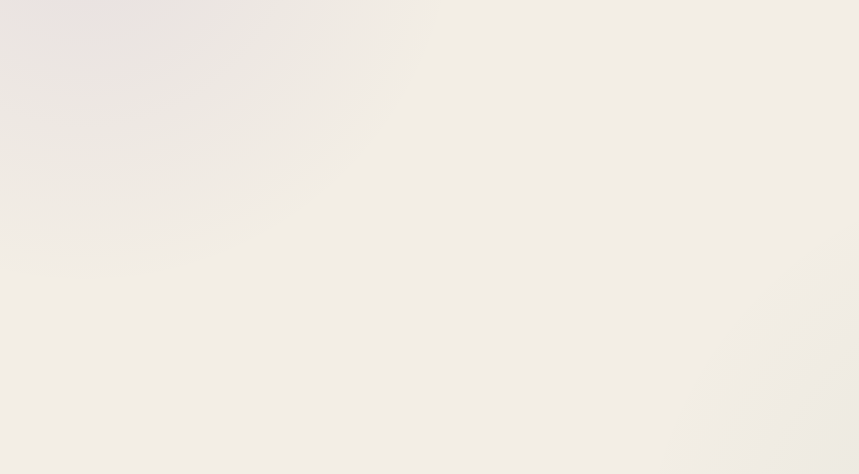
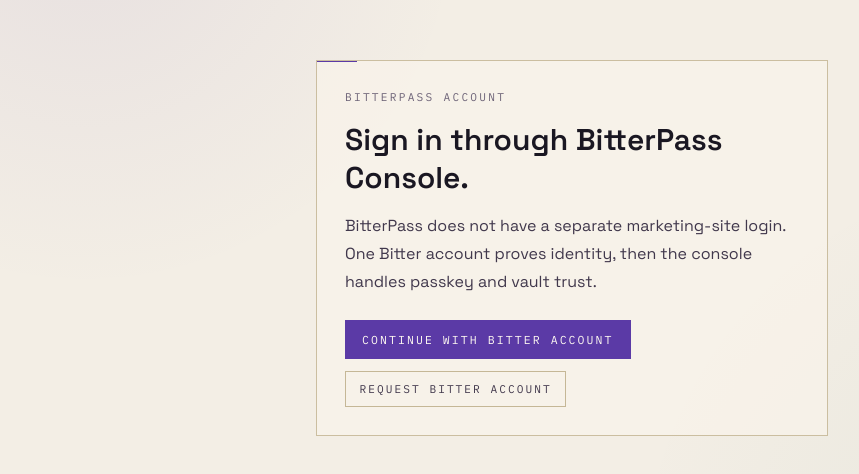
Before and after one commit to sheetgenius/bitterpass-marketing, a Nuxt app: page /login in a window 1280 px wide. Before the commit this address had no page. Shown: the part 152-626 px from the top of the page, without its empty margins (68-927 px from the left). Built offline with nearby package versions, Linux system fonts and the light colour scheme.

Commit message:
Bridge BitterPass marketing account paths

```diff
--- /dev/null
+++ b/app/pages/login.vue
@@ -0,0 +1,39 @@
+<script setup lang="ts">
+const consoleLoginUrl = 'https://app.bitterpass.com/login'
+const signupUrl = 'https://bitter.sh/signup'
+
+useSeoMeta({
+  title: 'Sign in to BitterPass through Bitter',
+  description:
+    'BitterPass uses one Bitter account plus passkey/vault trust. Continue to the BitterPass console to unlock or request access.',
+  robots: 'noindex, follow',
+})
+
+useHead({
+  link: [{ rel: 'canonical', href: 'https://bitterpass.com/login' }],
+})
+</script>
+
+<template>
+  <main class="grid min-h-screen place-items-center px-6 py-12">
+    <section class="panel card-line w-full max-w-lg p-7">
+      <p class="section-index">BitterPass account</p>
+      <h1 class="mt-4 text-3xl font-semibold leading-tight">
+        Sign in through BitterPass Console.
+      </h1>
+      <p class="mt-4 leading-7 text-muted-strong">
+        BitterPass does not have a separate marketing-site login. One Bitter
+        account proves identity, then the console handles passkey and vault
+        trust.
+      </p>
+      <div class="mt-6 flex flex-wrap gap-3">
+        <a class="btn-primary" :href="consoleLoginUrl">
+          Continue with Bitter account
+        </a>
+        <a class="btn-outline" :href="signupUrl">
+          Request Bitter account
+        </a>
+      </div>
+    </section>
+  </main>
+</template>
--- /dev/null
+++ b/app/pages/signup.vue
@@ -0,0 +1,38 @@
+<script setup lang="ts">
+const signupUrl = 'https://bitter.sh/signup'
+const consoleLoginUrl = 'https://app.bitterpass.com/login'
+
+useSeoMeta({
+  title: 'Request BitterPass access through Bitter',
+  description:
+    'BitterPass access starts with one Bitter account. Request access through Bitter, then use passkey and vault trust in the console.',
+  robots: 'noindex, follow',
+})
+
+useHead({
+  link: [{ rel: 'canonical', href: 'https://bitterpass.com/signup' }],
+})
+</script>
+
+<template>
+  <main class="grid min-h-screen place-items-center px-6 py-12">
+    <section class="panel card-line w-full max-w-lg p-7">
+      <p class="section-index">BitterPass access</p>
+      <h1 class="mt-4 text-3xl font-semibold leading-tight">
+        Request access through Bitter.
+      </h1>
+      <p class="mt-4 leading-7 text-muted-strong">
+        BitterPass vault access is reviewed from one Bitter account. There is no
+        BitterPass-only signup path or local password account.
+      </p>
+      <div class="mt-6 flex flex-wrap gap-3">
+        <a class="btn-primary" :href="signupUrl">
+          Request Bitter account
+        </a>
+        <a class="btn-outline" :href="consoleLoginUrl">
+          Continue with Bitter account
+        </a>
+      </div>
+    </section>
+  </main>
+</template>
```
Also changed, not shown: 2 other files (tests, documents, lock files or other folders).
